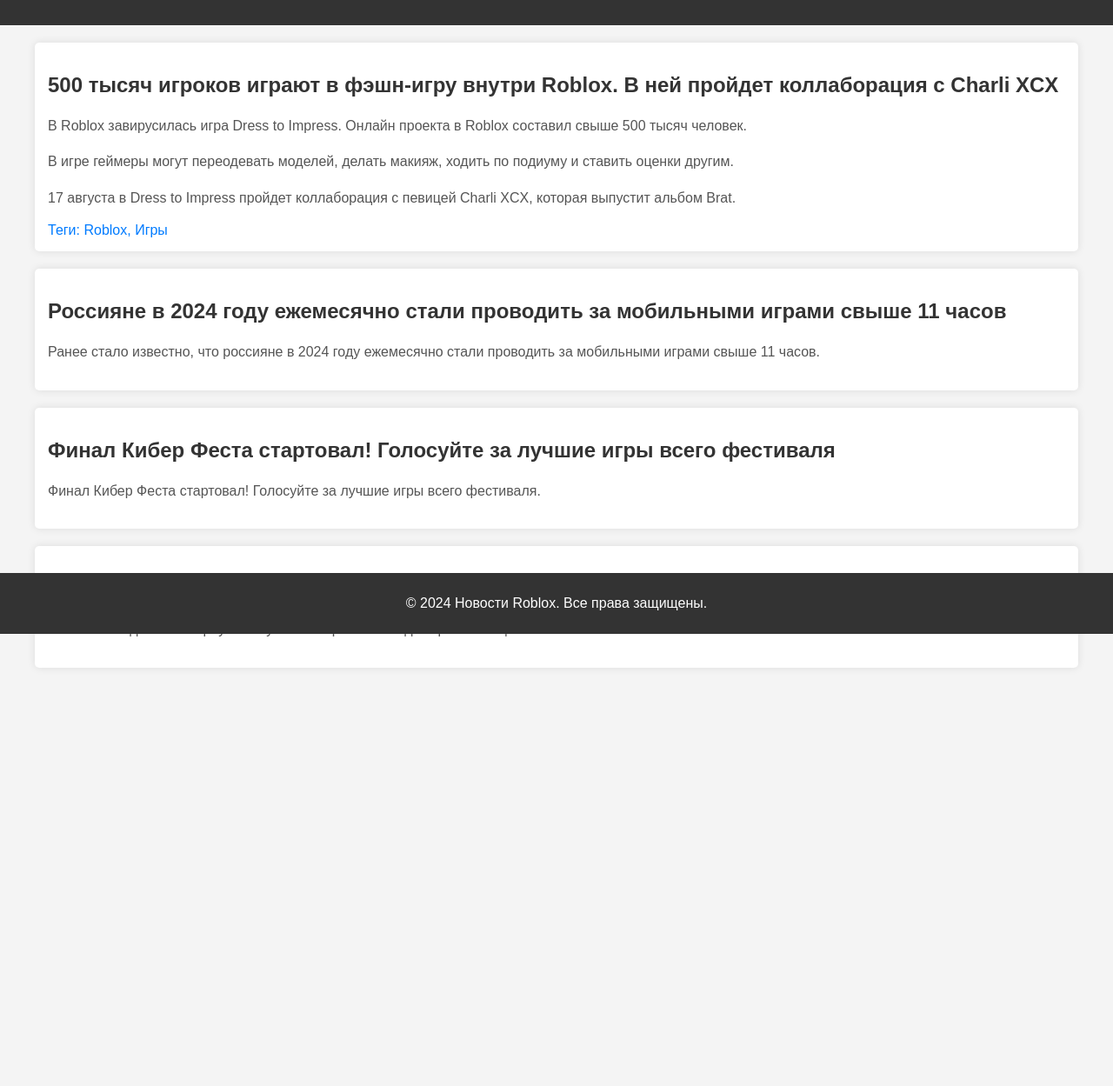
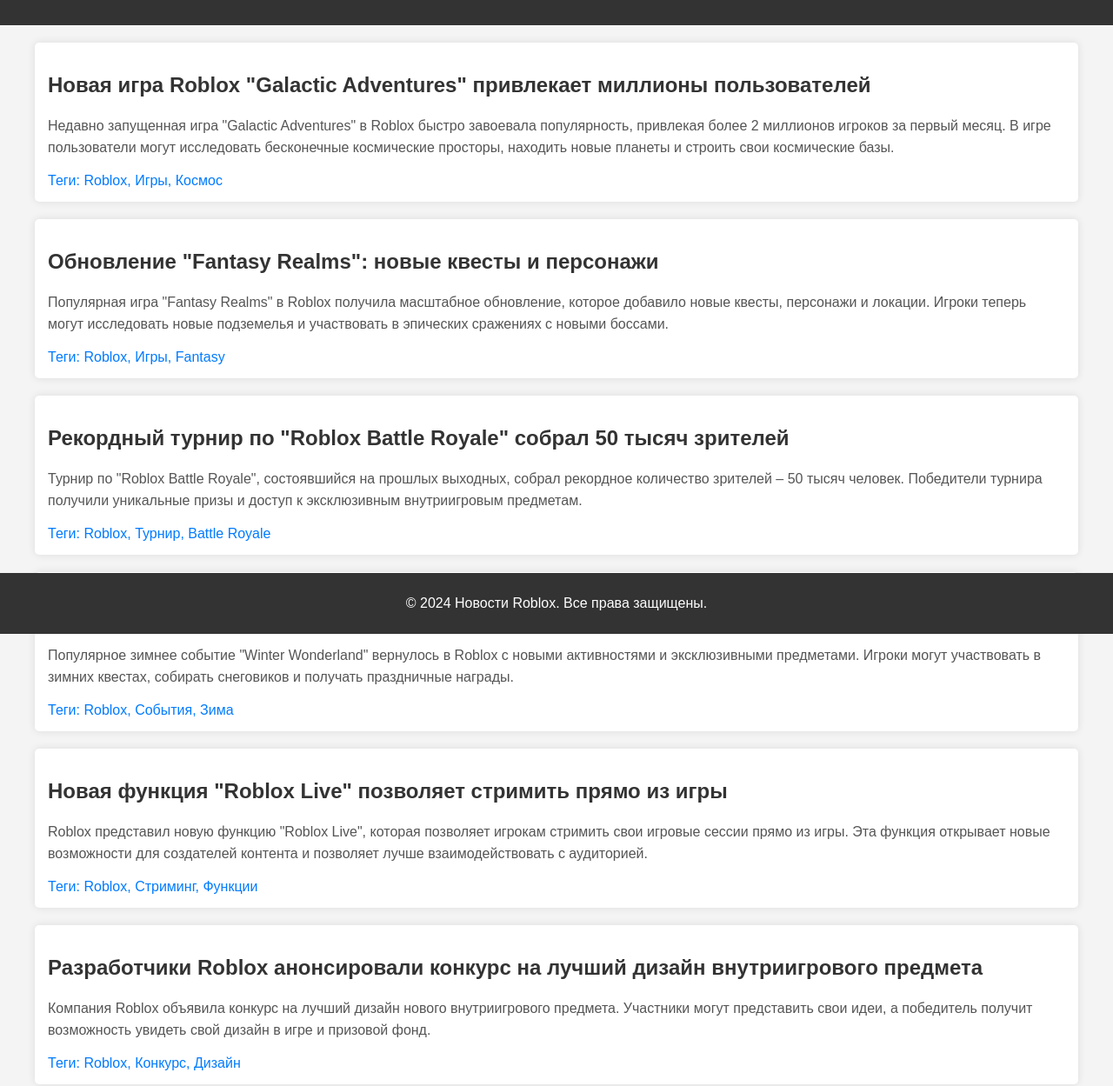
Before and after one commit to SLAVAAAAAusfg/SenterosA-, a plain HTML site: page index.html in a window 1280 px wide. Shown: the part 71-1320 px from the top of the page at 87% size. Before the commit the page ends 879 px from the top, so only its background shows below. Drawn offline with Linux system fonts and the light colour scheme.

Commit message:
Update index.html

```diff
--- a/index.html
+++ b/index.html
@@ -60,23 +60,34 @@
     </header>
     <div class="container">
         <div class="news-item">
-            <h2>500 тысяч игроков играют в фэшн-игру внутри Roblox. В ней пройдет коллаборация с Charli XCX</h2>
-            <p>В Roblox завирусилась игра Dress to Impress. Онлайн проекта в Roblox составил свыше 500 тысяч человек.</p>
-            <p>В игре геймеры могут переодевать моделей, делать макияж, ходить по подиуму и ставить оценки другим.</p>
-            <p>17 августа в Dress to Impress пройдет коллаборация с певицей Charli XCX, которая выпустит альбом Brat.</p>
-            <div class="tags">Теги: Roblox, Игры</div>
+            <h2>Новая игра Roblox "Galactic Adventures" привлекает миллионы пользователей</h2>
+            <p>Недавно запущенная игра "Galactic Adventures" в Roblox быстро завоевала популярность, привлекая более 2 миллионов игроков за первый месяц. В игре пользователи могут исследовать бесконечные космические просторы, находить новые планеты и строить свои космические базы.</p>
+            <div class="tags">Теги: Roblox, Игры, Космос</div>
         </div>
         <div class="news-item">
-            <h2>Россияне в 2024 году ежемесячно стали проводить за мобильными играми свыше 11 часов</h2>
-            <p>Ранее стало известно, что россияне в 2024 году ежемесячно стали проводить за мобильными играми свыше 11 часов.</p>
+            <h2>Обновление "Fantasy Realms": новые квесты и персонажи</h2>
+            <p>Популярная игра "Fantasy Realms" в Roblox получила масштабное обновление, которое добавило новые квесты, персонажи и локации. Игроки теперь могут исследовать новые подземелья и участвовать в эпических сражениях с новыми боссами.</p>
+            <div class="tags">Теги: Roblox, Игры, Fantasy</div>
         </div>
         <div class="news-item">
-            <h2>Финал Кибер Феста стартовал! Голосуйте за лучшие игры всего фестиваля</h2>
-            <p>Финал Кибер Феста стартовал! Голосуйте за лучшие игры всего фестиваля.</p>
+            <h2>Рекордный турнир по "Roblox Battle Royale" собрал 50 тысяч зрителей</h2>
+            <p>Турнир по "Roblox Battle Royale", состоявшийся на прошлых выходных, собрал рекордное количество зрителей – 50 тысяч человек. Победители турнира получили уникальные призы и доступ к эксклюзивным внутриигровым предметам.</p>
+            <div class="tags">Теги: Roblox, Турнир, Battle Royale</div>
         </div>
         <div class="news-item">
-            <h2>«Мы хотим сделать «Черную книгу 2». Интервью с Владимиром Белецким</h2>
-            <p>«Мы хотим сделать «Черную книгу 2». Интервью с Владимиром Белецким.</p>
+            <h2>Событие "Winter Wonderland" возвращается в Roblox</h2>
+            <p>Популярное зимнее событие "Winter Wonderland" вернулось в Roblox с новыми активностями и эксклюзивными предметами. Игроки могут участвовать в зимних квестах, собирать снеговиков и получать праздничные награды.</p>
+            <div class="tags">Теги: Roblox, События, Зима</div>
+        </div>
+        <div class="news-item">
+            <h2>Новая функция "Roblox Live" позволяет стримить прямо из игры</h2>
+            <p>Roblox представил новую функцию "Roblox Live", которая позволяет игрокам стримить свои игровые сессии прямо из игры. Эта функция открывает новые возможности для создателей контента и позволяет лучше взаимодействовать с аудиторией.</p>
+            <div class="tags">Теги: Roblox, Стриминг, Функции</div>
+        </div>
+        <div class="news-item">
+            <h2>Разработчики Roblox анонсировали конкурс на лучший дизайн внутриигрового предмета</h2>
+            <p>Компания Roblox объявила конкурс на лучший дизайн нового внутриигрового предмета. Участники могут представить свои идеи, а победитель получит возможность увидеть свой дизайн в игре и призовой фонд.</p>
+            <div class="tags">Теги: Roblox, Конкурс, Дизайн</div>
         </div>
     </div>
     <footer>
```
